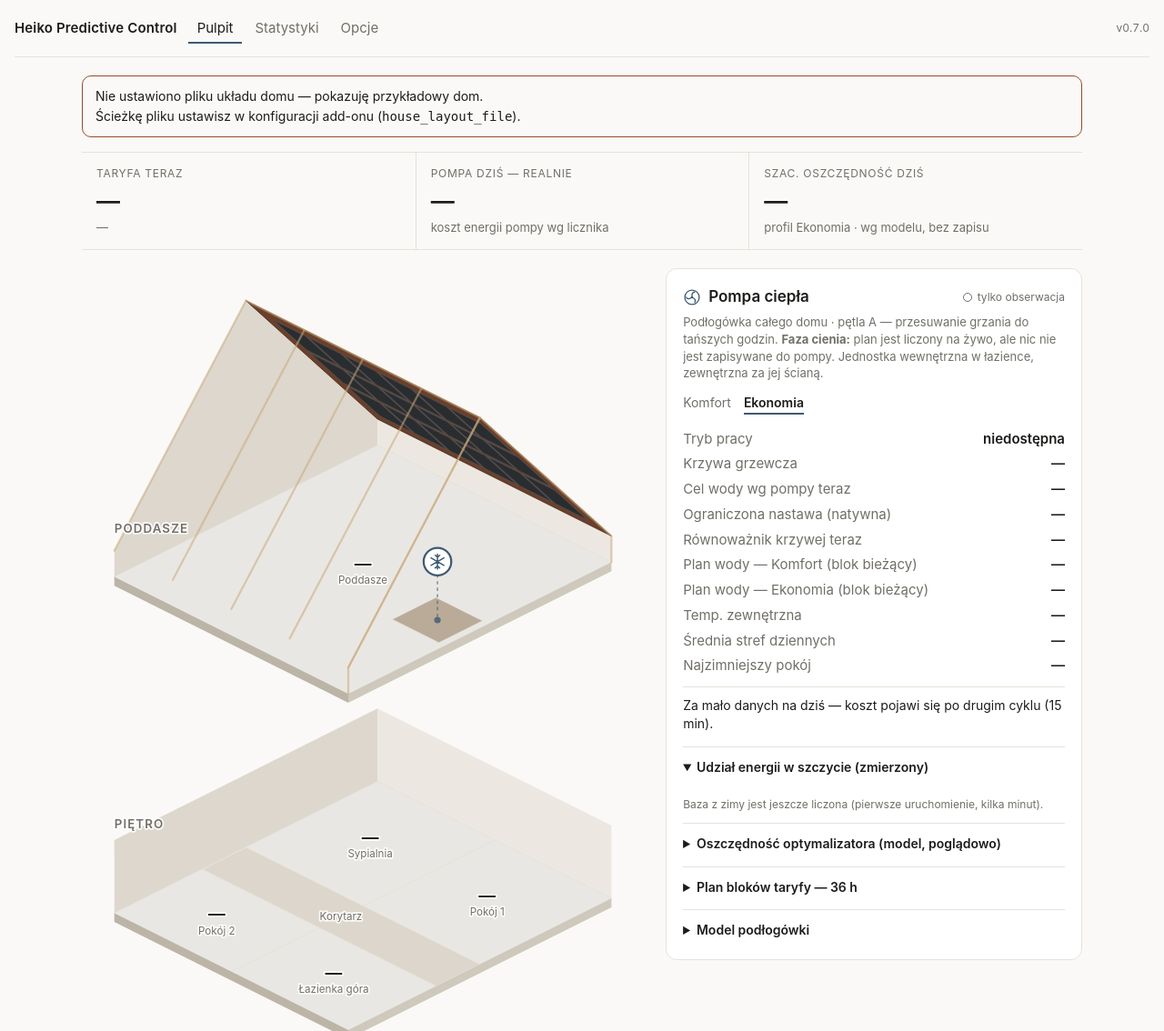
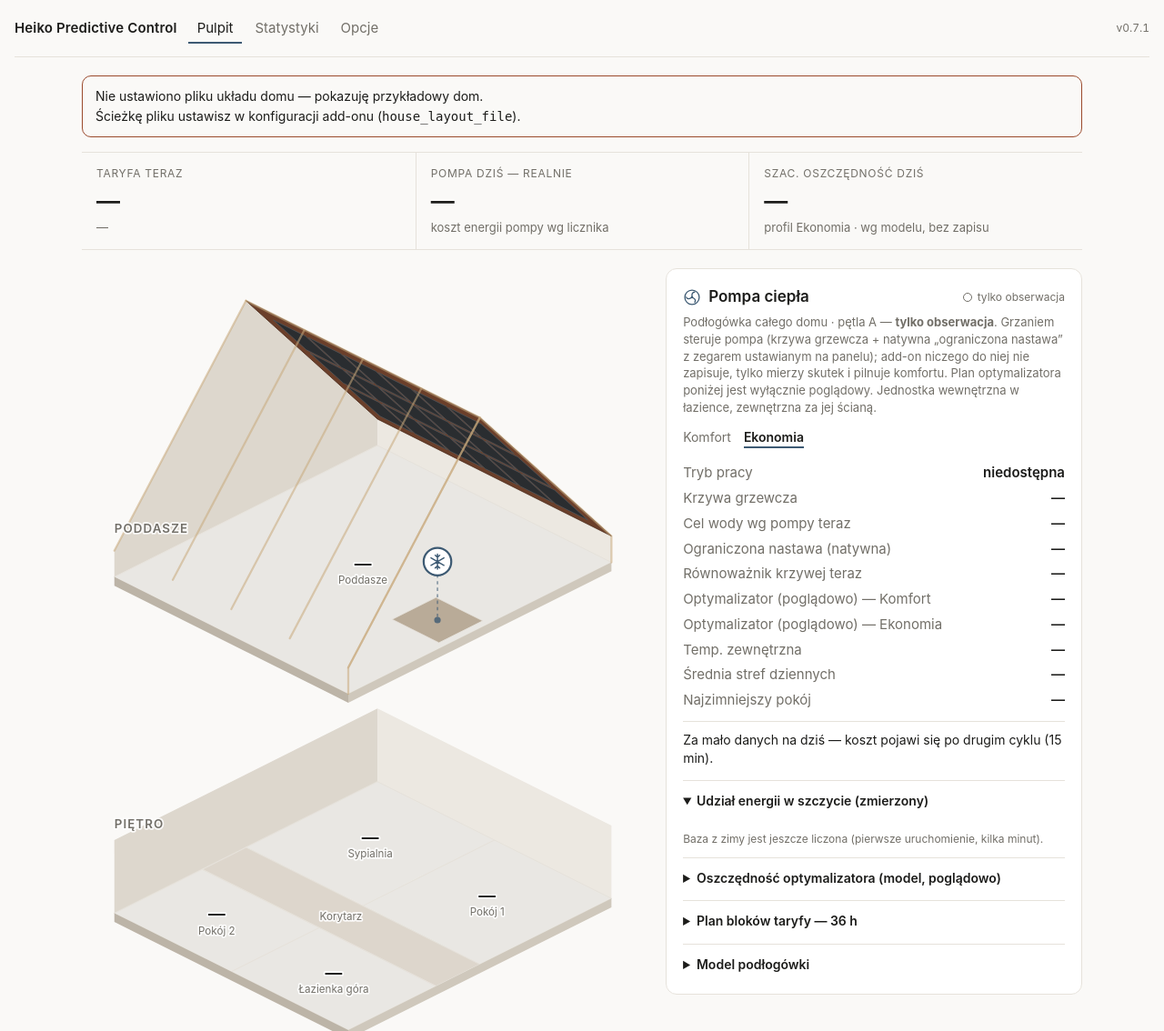
Before and after one commit to miczu71/heiko-predictive-control, a Flask app: page / in a window 1280 px wide. Shown: the top 1134 px of the page at 91% size. Run offline with Flask 3, Linux system fonts and the light colour scheme; data comes from the database, SQL or seed files in the repository; data that the repository does not hold is empty.

Commit message:
fix: treść karty pompy — pętla A to obserwacja, optymalizator poglądowo (0.7.1)
Co-Authored-By: Claude Sonnet 5 <noreply@anthropic.com>
Claude-Session: https://claude.ai/code/session_01NAg2FpsULJMFeEn2rqRMun

```diff
--- a/heiko_predictive_control/config.yaml
+++ b/heiko_predictive_control/config.yaml
@@ -1,5 +1,5 @@
 name: Heiko Predictive Control
-version: "0.7.0"
+version: "0.7.1"
 slug: heiko_predictive_control
 description: >-
   Predykcyjne sterowanie pompą ciepła Heiko (podłogówka) i klimatyzacją
--- a/heiko_predictive_control/heiko_predictive_control/__init__.py
+++ b/heiko_predictive_control/heiko_predictive_control/__init__.py
@@ -1,4 +1,4 @@
 """Heiko Predictive Control — predykcyjne sterowanie pompą Heiko i klimatyzacją
 poddasza pod taryfę G12w."""
 
-__version__ = "0.7.0"
+__version__ = "0.7.1"
--- a/heiko_predictive_control/heiko_predictive_control/templates/_cards.html
+++ b/heiko_predictive_control/heiko_predictive_control/templates/_cards.html
@@ -10,8 +10,10 @@
     <h2><svg class="ico"><use href="#i-fan"/></svg> {{ pump_eq.label if pump_eq else 'Pompa ciepła' }}</h2>
     <span class="status">tylko obserwacja</span>
   </header>
-  <p class="sub">Podłogówka całego domu · pętla A — przesuwanie grzania do tańszych godzin.
-    <strong>Faza cienia:</strong> plan jest liczony na żywo, ale nic nie jest zapisywane do pompy.
+  <p class="sub">Podłogówka całego domu · pętla A — <strong>tylko obserwacja</strong>. Grzaniem steruje pompa
+    (krzywa grzewcza + natywna „ograniczona nastawa” z zegarem ustawianym na panelu); add-on niczego
+    do niej nie zapisuje, tylko mierzy skutek i pilnuje komfortu. Plan optymalizatora poniżej jest
+    wyłącznie poglądowy.
     {% if pump_eq and pump_eq.note %}{{ pump_eq.note }}{% endif %}</p>
   <div class="profiles" aria-label="Aktywny profil">
     <span class="{{ 'active' if heiko_profile == 'komfort' }}">Komfort</span>
@@ -23,8 +25,8 @@
     <dt>Cel wody wg pompy teraz</dt><dd data-live="heiko.setpoint">{{ live.heiko.setpoint }}</dd>
     <dt>Ograniczona nastawa (natywna)</dt><dd data-live="heiko.reduced">{{ live.heiko.reduced }}</dd>
     <dt>Równoważnik krzywej teraz</dt><dd>{{ (heiko.base_curve_c if heiko else none)|temp }}</dd>
-    <dt>Plan wody — Komfort (blok bieżący)</dt><dd>{{ (heiko.setpoint_komfort if heiko else none)|temp }}</dd>
-    <dt>Plan wody — Ekonomia (blok bieżący)</dt><dd>{{ (heiko.setpoint_ekonomia if heiko else none)|temp }}</dd>
+    <dt>Optymalizator (poglądowo) — Komfort</dt><dd>{{ (heiko.setpoint_komfort if heiko else none)|temp }}</dd>
+    <dt>Optymalizator (poglądowo) — Ekonomia</dt><dd>{{ (heiko.setpoint_ekonomia if heiko else none)|temp }}</dd>
     <dt>Temp. zewnętrzna</dt><dd data-live="heiko.outdoor">{{ live.heiko.outdoor }}</dd>
     <dt>Średnia stref dziennych</dt><dd data-live="heiko.avg">{{ live.heiko.avg }}</dd>
     <dt>Najzimniejszy pokój</dt><dd id="hp-minroom">{{ (heiko.min_room_c if heiko else none)|temp }}</dd>
```
Also changed, not shown: heiko_predictive_control/tests/test_web.py (+2 -1 lines), CHANGELOG.md.
